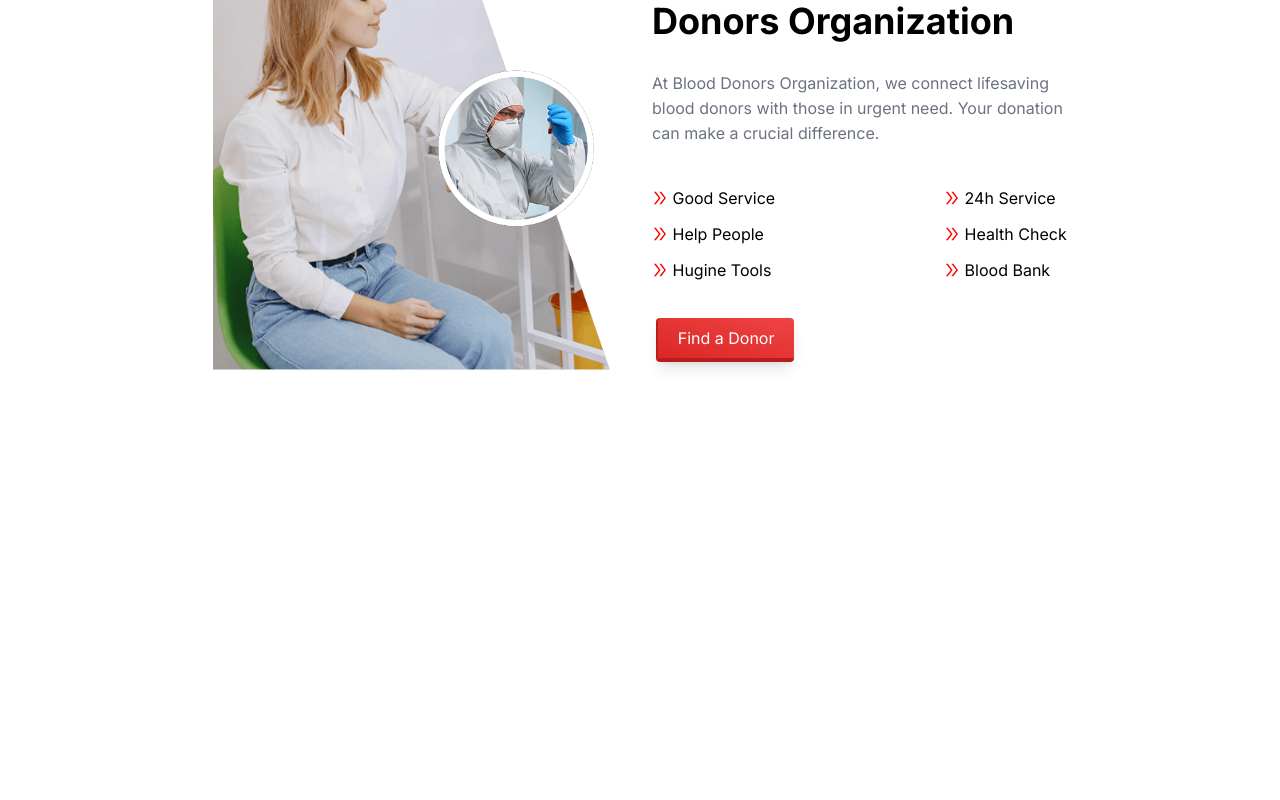
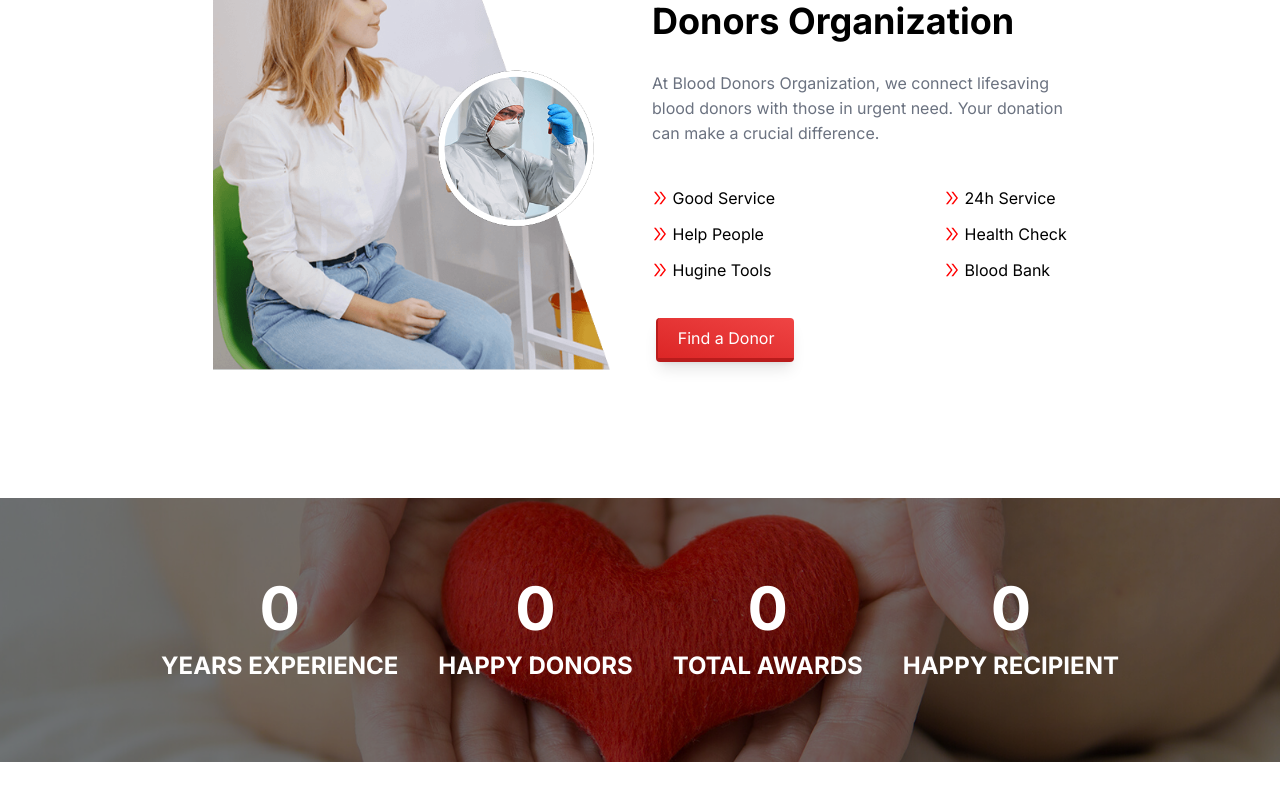
Before and after one commit to JannatunNimeNishat/blood_donation_application_client, a Next.js app: page / in a window 1280 px wide. Shown: the part 799-1599 px from the top of the page. Before the commit the page ends 1233 px from the top, so only its background shows below. Built offline with nearby package versions, Linux system fonts and the light colour scheme.

Commit message:
CountSection added

```diff
--- a/src/app/(withCommonLayout)/page.tsx
+++ b/src/app/(withCommonLayout)/page.tsx
@@ -1,3 +1,4 @@
+import CountSection from '@/components/ui/HomePage/CountSection/CountSection';
 import HelpPeopleInNeed from '@/components/ui/HomePage/HelpPeopleInNeed/HelpPeopleInNeed';
 import HeroSection from '@/components/ui/HomePage/HeroSection/HeroSection';
 import React from 'react';
@@ -11,6 +12,7 @@ const HomePage = () => {
      <div className=' max-w-[1440px] mx-auto'>
      <HelpPeopleInNeed/>
      </div>
+     <CountSection/>
     </div>
   );
 };
--- a/src/assets/index.ts
+++ b/src/assets/index.ts
@@ -3,6 +3,7 @@ const assets = {
     heroImage: require("./landing_page/heroImage.jpg"),
     help1:require("./landing_page/help1.png"),
     help2:require("./landing_page/help2.png"),
+    count:require("./landing_page/count.jpg"),
   },
 };
 
--- /dev/null
+++ b/src/components/ui/HomePage/CountSection/CountSection.tsx
@@ -0,0 +1,79 @@
+import assets from "@/assets";
+import Image from "next/image";
+import countImage from "@/assets/landing_page/count.jpg";
+import {
+  TrophyOutlined,
+  UsergroupAddOutlined,
+  TeamOutlined,
+  SmileOutlined,
+} from "@ant-design/icons";
+const CountSection = () => {
+  return (
+    <div
+      className={`my-16  bg-fixed bg-cover bg-center  `}
+      style={{ backgroundImage: `url(${countImage.src})` }}
+    >
+      <div className="flex items-center justify-between backdrop-brightness-50 h-full w-full px-24">
+        <div className="text-white max-w-[1440px] mx-auto">
+          <div className="py-20 mx-auto flex items-center justify-between  gap-10  ">
+            <div>
+              <h1 className="text-6xl text-center font-bold text-white">0</h1>
+              <p className="mt-3 text-2xl font-bold">YEARS EXPERIENCE</p>
+            </div>
+            <div>
+              <h1 className="text-6xl text-center font-bold text-white">0</h1>
+              <p className="mt-3 text-2xl font-bold">HAPPY DONORS</p>
+            </div>
+            <div>
+              <h1 className="text-6xl text-center font-bold text-white">0</h1>
+              <p className="mt-3 text-2xl font-bold">TOTAL AWARDS</p>
+            </div>
+            <div>
+              <h1 className="text-6xl text-center font-bold text-white">0</h1>
+              <p className="mt-3 text-2xl font-bold">HAPPY RECIPIENT</p>
+            </div>
+          </div>
+        </div>
+      </div>
+
+      {/* <Link href='https://www.youtube.com/watch?v=ij8pX9SE9h8&ab_channel=Universit%C3%A9deLausanne'>
+                        <Lottie className='mt-12 h-[150px] w-[150px]' animationData={play_btn} loop={true} />
+                    </Link> */}
+    </div>
+  );
+};
+
+export default CountSection;
+
+/*
+
+{/* <div className="relative bg-cover my-16 "
+        style={{backgroundImage: `url(${countImage.src})`, }}>
+            <div className="backdrop-brightness-50">
+
+
+            <div className="max-w-[1440px] mx-auto ">
+       <div className="absolute inset-0 bg-black bg-opacity-50 "></div>
+
+       <div className="w-8/12 py-16 mx-auto flex items-center justify-between   ">
+        <div>
+            <h1 className="text-6xl text-center font-bold text-white">0</h1>
+            <p className="mt-3 text-2xl font-bold">YEARS EXPERIENCE</p>
+        </div>
+        <div>
+            <h1 className="text-6xl text-center font-bold text-white">0</h1>
+            <p className="mt-3 text-2xl font-bold">HAPPY DONORS</p>
+        </div>
+        <div>
+            <h1 className="text-6xl text-center font-bold text-white">0</h1>
+            <p className="mt-3 text-2xl font-bold">TOTAL AWARDS</p>
+        </div>
+        <div>
+            <h1 className="text-6xl text-center font-bold text-white">0</h1>
+            <p className="mt-3 text-2xl font-bold">HAPPY RECIPIENT</p>
+        </div>
+        </div>
+       </div>
+            </div>
+   </div>
+*/
```
Also changed, not shown: src/assets/landing_page/count.jpg (added).
